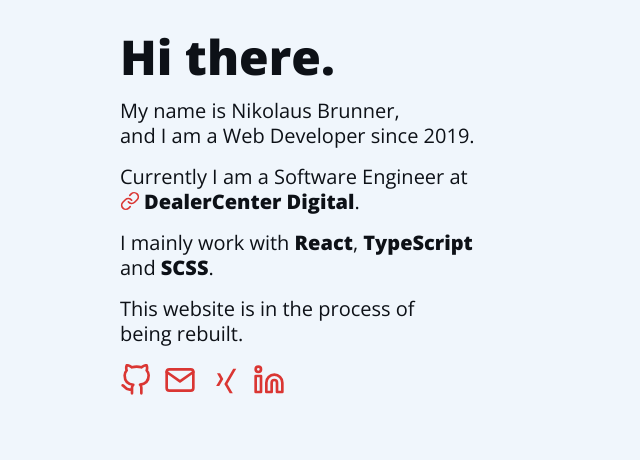
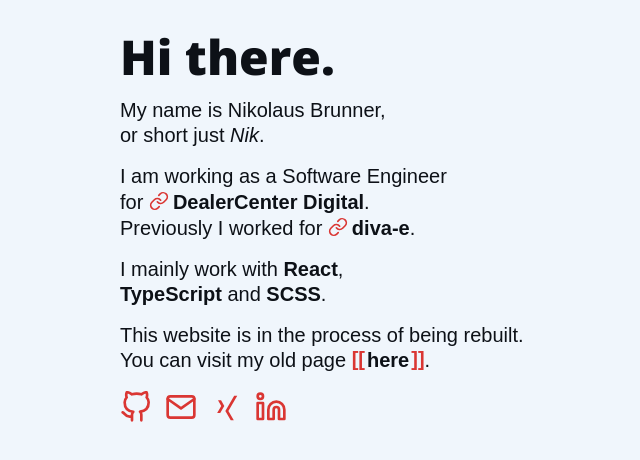
Before and after one commit to nikbrunner/nibru.dev, a Next.js app: page / in a window 1280 px wide. Shown: the top 460 px of the page, without its empty margins (184-824 px from the left). Built offline with nearby package versions, Linux system fonts and the light colour scheme.

Commit message:
Updated /index

```diff
--- a/pages/index.tsx
+++ b/pages/index.tsx
@@ -11,7 +11,7 @@ import Link from '../components/Link/Link';
 const Home = () => {
   return (
     <Page name='Home' title='Home'>
-      <Section classNames={['Home__profile-section']}>
+      <Section classNames={['Home__intro']}>
         <Headline tag='h1' size='h1' noBorder>
           Hi there.
         </Headline>
@@ -19,25 +19,35 @@ const Home = () => {
         <Text maxWidth='25rem'>
           My name is Nikolaus Brunner,
           <br />
-          and I am a Web Developer since 2019.
+          or short just <em>Nik</em>.
         </Text>
 
-        <Text maxWidth='25rem'>
-          Currently I am a Software Engineer at{' '}
+        <Text maxWidth='30rem'>
+          I am working as a Software Engineer
+          <br /> for{' '}
           <Link href='https://bike.center' type='external'>
             DealerCenter Digital
+          </Link>
+          .
+          <br /> Previously I worked for{' '}
+          <Link href='https://https://www.diva-e.com/de/' type='external'>
+            diva-e
           </Link>
           .
         </Text>
 
         <Text maxWidth='25rem'>
-          I mainly work with <strong>React</strong>,{' '}
-          <strong>TypeScript</strong>
-          <br /> and <strong>SCSS</strong>.
+          I mainly work with <strong>React</strong>, <br />
+          <strong>TypeScript</strong> and <strong>SCSS</strong>.
         </Text>
 
-        <Text maxWidth='20rem'>
+        <Text maxWidth='30rem'>
           This website is in the process of being rebuilt.
+          <br /> You can visit my old page{' '}
+          <Link href='/archive/index.html' type='internal'>
+            here
+          </Link>
+          .
         </Text>
 
         <Text style={{ fontSize: '2rem' }}>
--- a/scss/base/_typography.scss
+++ b/scss/base/_typography.scss
@@ -1,7 +1,7 @@
 @import url('https://fonts.googleapis.com/css2?family=Open+Sans:wght@400;800&display=swap');
 
 $heading-font-stack: 'Open Sans', sans-serif !default;
-$text-font-stack: 'Open Sans', sans-serif !default;
+$text-font-stack: sans-serif !default;
 
 $font-size-h1: 3rem;
 $font-size-h2: 2.5rem;
--- a/scss/pages/_home.scss
+++ b/scss/pages/_home.scss
@@ -1,31 +1,4 @@
-// -----------------------------------------------------------------------------
-// This file contains styles that are specific to the home page.
-// -----------------------------------------------------------------------------
-
 .Home {
-  font-size: 2rem;
-
-  &__profile-section {
-    .Button {
-      margin-right: $space-s;
-    }
-  }
-
-  &__skills-container {
-    @include grid(
-      repeat(auto-fit, minmax(250px, 1fr)),
-      $space-s,
-      auto,
-      $space-s
-    );
-  }
-
-  &__experiences-container {
-    @include grid(
-      repeat(auto-fit, minmax(250px, 1fr)),
-      $space-s,
-      auto,
-      $space-s
-    );
+  &__intro {
   }
 }
```
